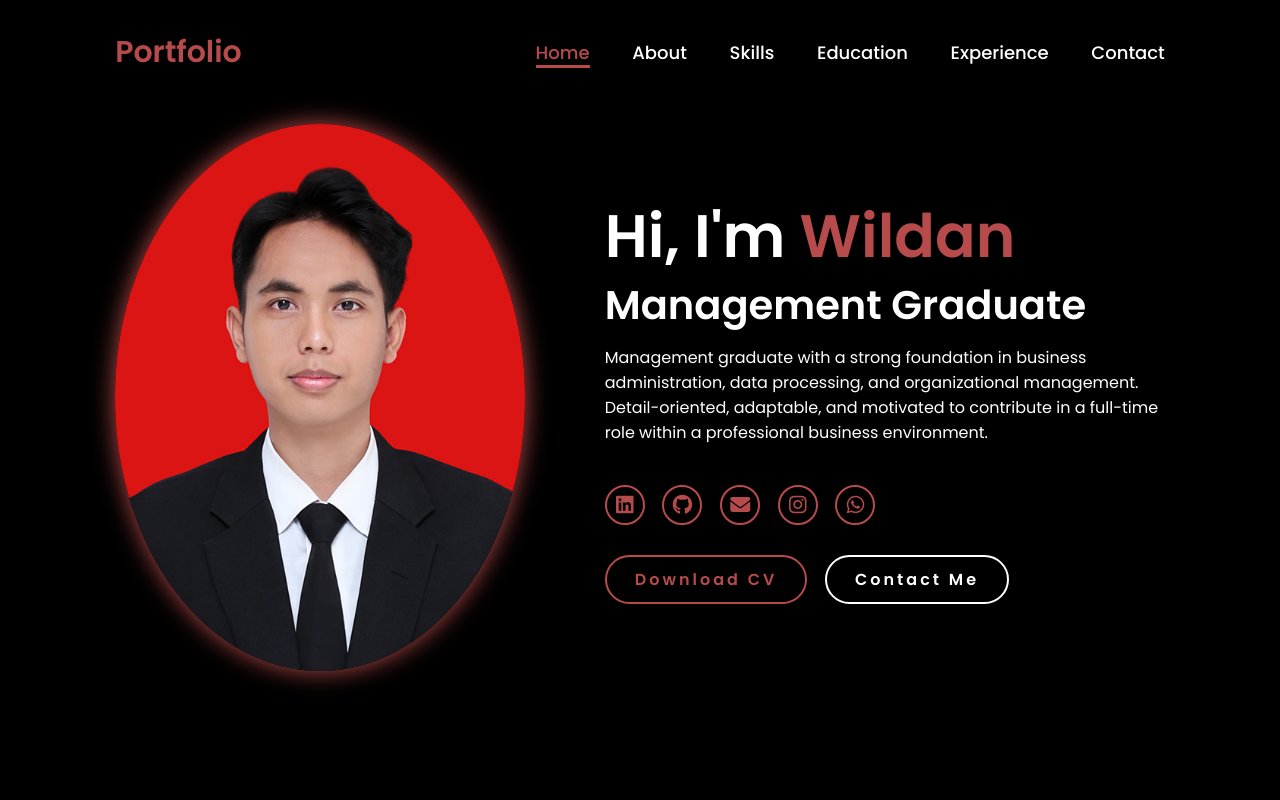
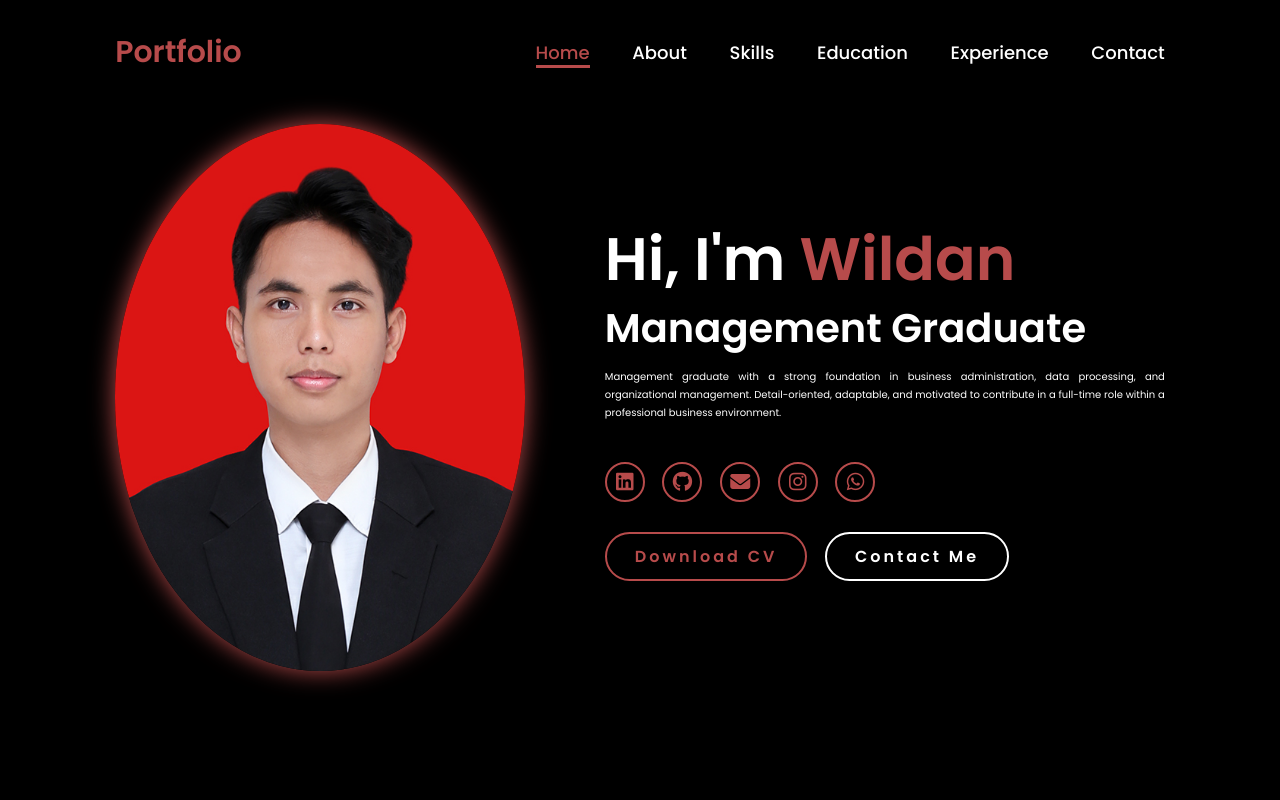
Before and after one commit to wildguy2009/porto, a plain HTML site: page index.html in a window 1280 px wide. Shown: the top 800 px of the page. Drawn offline with Linux system fonts and the light colour scheme.

Commit message:
Add files via upload

```diff
--- a/style.css
+++ b/style.css
@@ -129,9 +129,13 @@ span{
     font-weight: 700;
 }
 
+/* FORCE JUSTIFY HOME TEXT (DESKTOP & MOBILE) */
 .home-content p{
-    font-size: 1.6rem;
+    text-align: justify !important;
+    text-justify: inter-word;
+    line-height: 1.8;
 }
+
 
 .home-img{
     border-radius: 50%;
```
